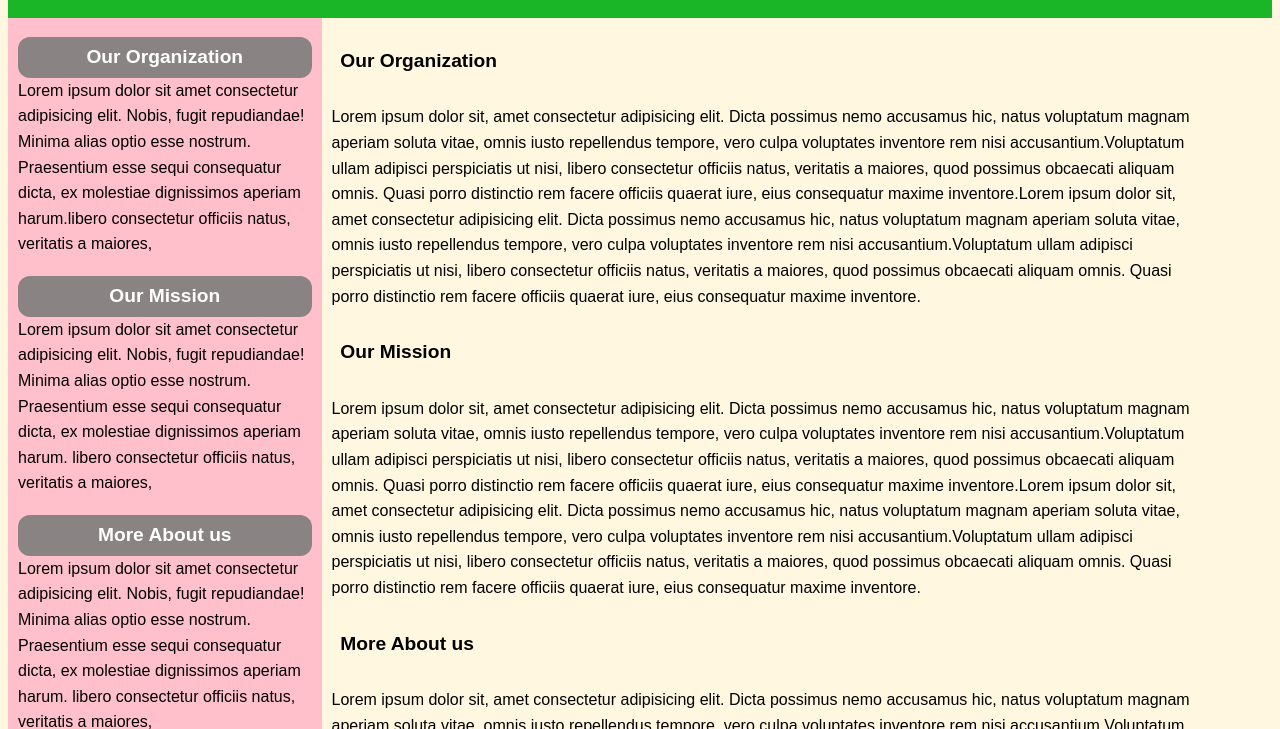
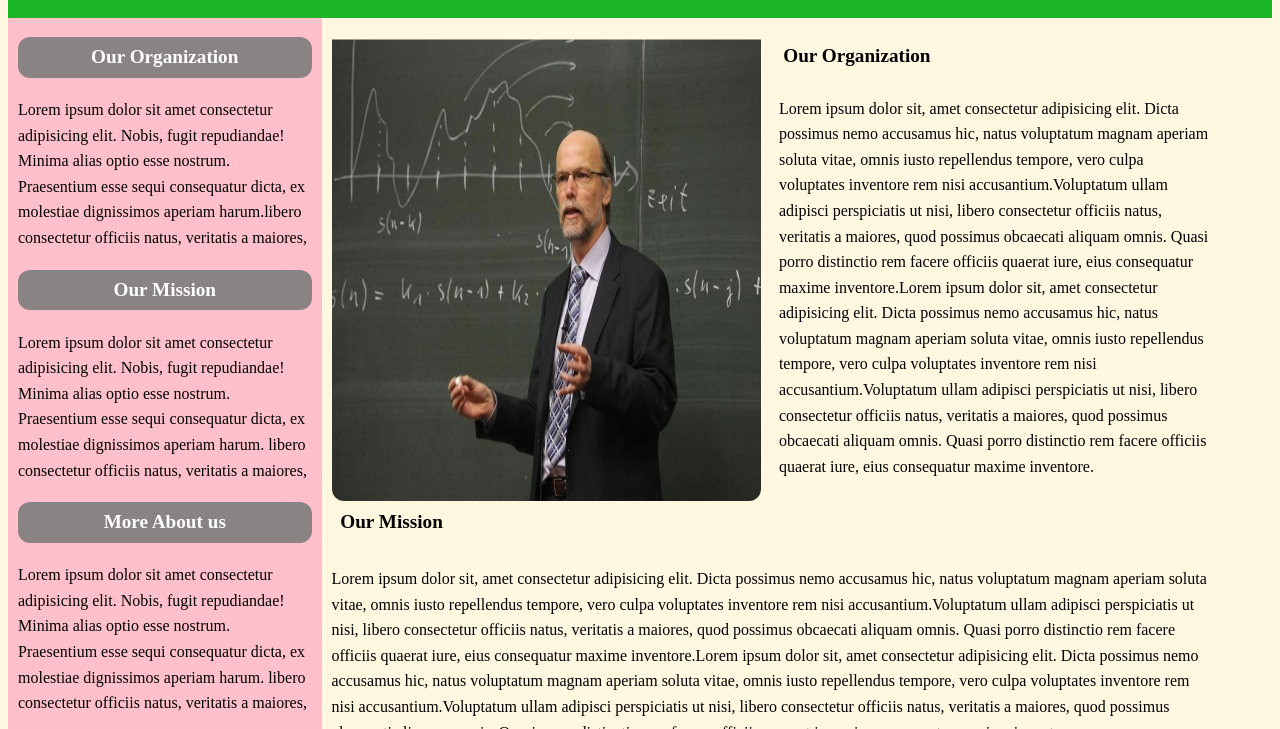
Before and after one commit to Better-Professor-Team/Marketing-Page, a plain HTML site: page about.html in a window 1280 px wide. Shown: the part 81-810 px from the top of the page. Drawn offline with Linux system fonts and the light colour scheme; a web font is replaced by a local one.

Commit message:
regular commits

```diff
--- a/about.html
+++ b/about.html
@@ -47,10 +47,16 @@
     </div>
 
     <div class="text-right">
-        <div class="parag-content">
-        <p class="parag-title"> Our Organization </p>
+      <div class="parag-content parag-content-top">
+      <div class="child child-image">
+      <img class = "prof-image"src="photos/prof-thierno-in-action.png" alt="no image available">
+      </div>
+      <div class="child child-text">
+      <p class="parag-title"> Our Organization </p>
         Lorem ipsum dolor sit, amet consectetur adipisicing elit. Dicta possimus nemo accusamus hic, natus voluptatum magnam aperiam soluta vitae, omnis iusto repellendus tempore, vero culpa voluptates inventore rem nisi accusantium.Voluptatum ullam adipisci perspiciatis ut nisi, libero consectetur officiis natus, veritatis a maiores, quod possimus obcaecati aliquam omnis. Quasi porro distinctio rem facere officiis quaerat iure, eius consequatur maxime inventore.Lorem ipsum dolor sit, amet consectetur adipisicing elit. Dicta possimus nemo accusamus hic, natus voluptatum magnam aperiam soluta vitae, omnis iusto repellendus tempore, vero culpa voluptates inventore rem nisi accusantium.Voluptatum ullam adipisci perspiciatis ut nisi, libero consectetur officiis natus, veritatis a maiores, quod possimus obcaecati aliquam omnis. Quasi porro distinctio rem facere officiis quaerat iure, eius consequatur maxime inventore.
-    </div>
+      </div>
+
+        </div>
 
      <div class="parag-content">
          <p class ="parag-title">Our Mission</p>
--- a/less/about.less
+++ b/less/about.less
@@ -2,14 +2,14 @@ html{
     background-color: rgb(255, 247, 224);
     margin: 0px;
     padding: 0px;
-    @import url('https://fonts.googleapis.com/css?family=Public+Sans&display=swap');
-    font-family: 'Public Sans', sans-serif;
+    // @import url('https://fonts.googleapis.com/css?family=Public+Sans&display=swap');
+    // font-family: 'Public Sans', sans-serif;
     line-height: 1.6;
     // - webkit-transform: scale(1, 1);
 
     body{
         font-size: 62.5%;
-        // box-sizing: border-box;
+        box-sizing: border-box;
 
 
 
@@ -17,7 +17,7 @@ html{
             background-color:rgb(27, 182, 40);
              padding-top: 5px;
              padding-bottom: 5px;
-            // border-radius: 12px;
+
 
             display: flex;
             justify-content: center;
@@ -81,7 +81,7 @@ html{
                 font-size: 1.2rem;
                 font-weight: bold;
                 text-align: center;
-                   margin-bottom: 0;
+                //    margin-bottom: 0;
                 &:hover{
                     background: white;
                     color: rgb(138, 131, 131);
@@ -97,6 +97,34 @@ html{
             box-sizing: border-box;
             font-size: 1rem;
             padding-right: 5%;
+
+            .parag-content-top{
+               display: flex;
+
+               .child{
+                   width: 50%;
+                   height: auto;
+               }
+
+              .child-image{
+                  width: 100%;
+
+                  .prof-image{
+                      width: 100%;
+                      height: 100%;
+                      padding-top: 5%;
+                      border-radius: 12px;
+                  }
+
+              }
+              .child-text{
+            width: 100%;
+             padding-left: 2%;
+
+              }
+
+                }
+            }
 
 
             .parag-title{
@@ -151,4 +179,3 @@ html{
         }
 
     }
-}
```
Also changed, not shown: css/about.css, photos/prof-thierno-in-action.png (added).
